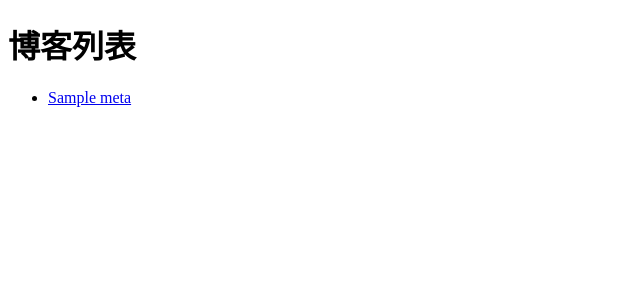
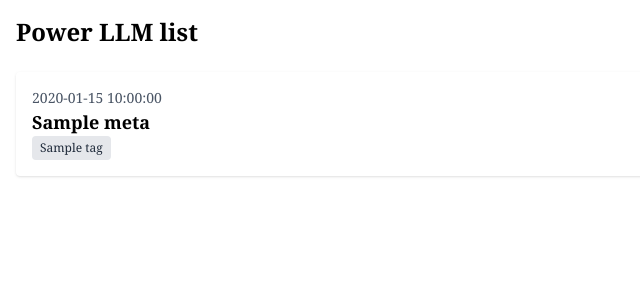
Before and after one commit to njzwj/archivist, a Python web app: template src/templates/blog_list.html in a window 1280 px wide. Shown: the top 300 px of the page, without its empty margins (0-640 px from the left). Run offline with Jinja, Linux system fonts and the light colour scheme; the template is opened without the code that fills it: most values are stand-ins (such as "Sample title", 1, 10 or a date in 2020).

Commit message:
Beautify html page.

```diff
--- a/src/templates/blog_list.html
+++ b/src/templates/blog_list.html
@@ -1,18 +1,37 @@
 <!DOCTYPE html>
 <html>
 <head>
-    <title>博客列表</title>
+    <meta charset="UTF-8">
+    <meta name="viewport" content="width=device-width, initial-scale=1.0">
+    <script src="https://unpkg.com/@tailwindcss/browser@4"></script>
+    <title>Power LLM list</title>
 </head>
-<body>
-    <h1>博客列表</h1>
+<body class="font-serif">
+    <div class="container mx-auto p-4">
+        <h1 class="text-2xl font-bold mb-6">Power LLM list</h1>
         <ul>
             {% for post in posts %}
-            <li>
-                <a href="post/{{ post.meta.slug }}/">
+                <li class="mb-4">
+                    <div class="p-4 rounded shadow">
+                        <div class="text-gray-600 text-sm">
+                            {{ post.meta.created_at }}
+                        </div>
+                        <div class="text-lg font-semibold">
+                            <a href="post/{{ post.meta.slug }}/" class="text-black-500 hover:underline">
                                 {{ post.meta.title }}
                             </a>
+                        </div>
+                        <div class="flex flex-wrap gap-2">
+                            {% for tag in post.meta.tags %}
+                                <span class="bg-gray-200 text-gray-800 text-xs font-medium px-2 py-1 rounded">
+                                    {{ tag }}
+                                </span>
+                            {% endfor %}
+                        </div>
+                    </div>
                 </li>
             {% endfor %}
         </ul>
+    </div>
 </body>
 </html>
```
Also changed, not shown: src/templates/blog_detail.html (+21 -5 lines). Lines whose indentation alone changed are shown as unchanged.
